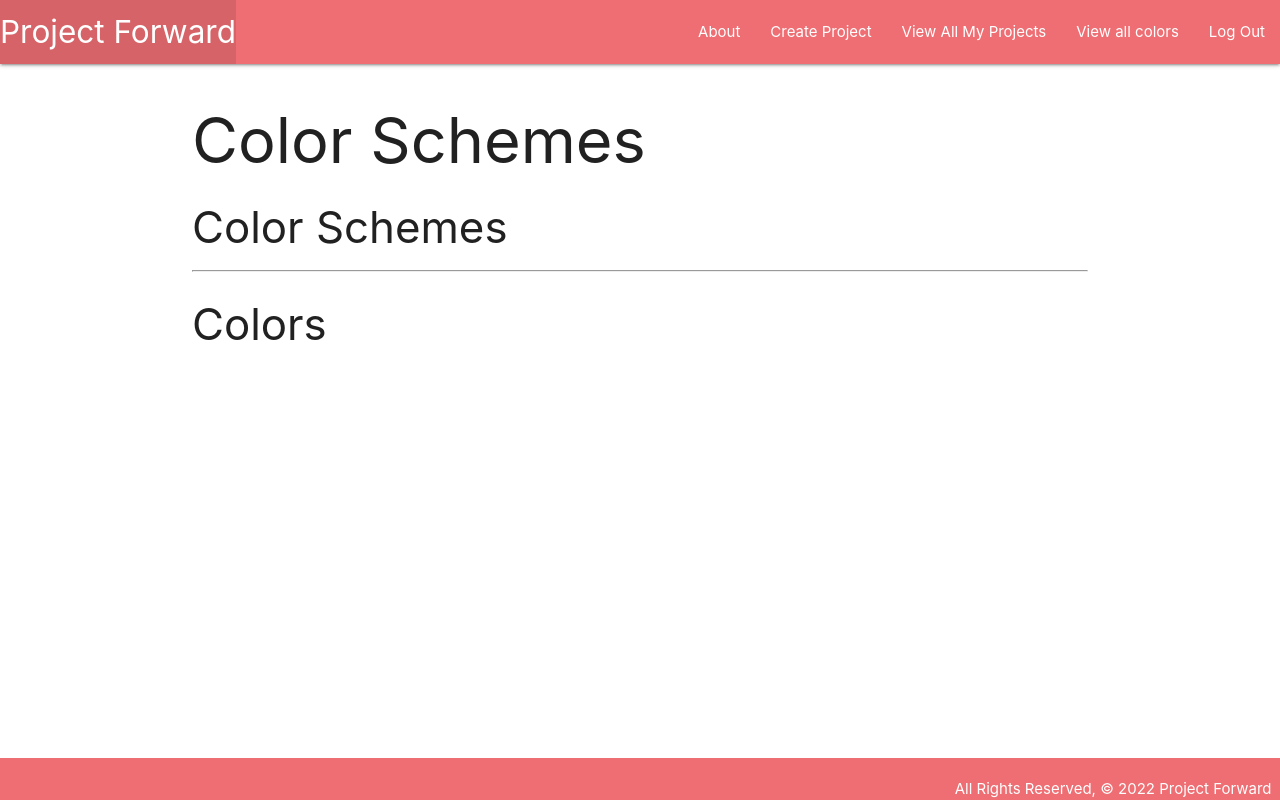
After one commit to laurakelly1/project-forward, a Django app: page /colors in a window 1280 px wide. The commit adds this page. Run offline with Django 4.2, Linux system fonts and the light colour scheme; the visitor is signed in with stand-in values (Sample User, id 1); data that the repository does not hold is empty.

Commit message:
Introduced color and color scheme index/details

```diff
--- a/main_app/models.py
+++ b/main_app/models.py
@@ -7,12 +7,16 @@ class Color(models.Model):
     name = models.CharField(max_length=100)
     hex = models.CharField(max_length=7, default='#000000')
 
+    user = models.ForeignKey(User, on_delete=models.CASCADE)
+
     def __str__(self):
         return self.name
 
 class ColorScheme(models.Model):
     name = models.CharField(max_length=100)
     color = models.ManyToManyField(Color, blank=True)
+
+    user = models.ForeignKey(User, on_delete=models.CASCADE)
 
     def __str__(self):
         return self.name
--- a/main_app/templates/base.html
+++ b/main_app/templates/base.html
@@ -27,6 +27,7 @@
                     {% if user.is_authenticated %}
                     <li><a href="{% url 'projects_create' %}">Create Project</a></li>
                     <li><a href="{% url 'index' %}">View All My Projects</a></li>
+                    <li><a href="{% url 'color_index' %}">View all colors</a></li>
                     <li><a href="{% url 'logout' %}">Log Out</a></li>
                     {% else %}
                     <li><a href="{% url 'signup' %}">Sign Up</a></li>
--- /dev/null
+++ b/main_app/templates/colors/colors_index.html
@@ -0,0 +1,26 @@
+{% extends 'base.html' %} {% block content %}
+
+<h1>Color Schemes</h1>
+
+<h3>Color Schemes</h3>
+{% for scheme in schemes %}
+<div class="card">
+    <a href="{% url 'color_scheme_detail' scheme.id %}">
+        <div class="card-content">
+            <span class="card-title">{{ scheme.name }}</span>
+        </div>
+    </a>
+</div>
+{% endfor %}
+<hr/>
+<h3>Colors</h3>
+{% for color in colors %}
+<div class="card">
+    <a href="{% url 'color_detail' color.id %}">
+        <div class="card-content">
+            <span class="card-title">{{ color.name }}</span>
+        </div>
+    </a>
+</div>
+{% endfor %}
+{% endblock %}
--- a/main_app/urls.py
+++ b/main_app/urls.py
@@ -10,6 +10,11 @@ urlpatterns = [
     path('projects/create/', views.ProjectCreate.as_view(), name='projects_create'),
     path('projects/<int:pk>/update/', views.ProjectUpdate.as_view(), name='projects_update'),
     path('projects/<int:pk>/delete', views.ProjectDelete.as_view(), name='projects_delete'),
+    #colors
+    path('colors/scheme/<int:scheme_id>/', views.color_scheme_detail, name='color_scheme_detail'),
+    path('colors', views.colors_index, name='color_index'),
+    path('colors/<int:color_id>/', views.color_detail, name='color_detail'),
     #users
     path('accounts/signup/', views.signup, name='signup'),
+
 ]
--- a/main_app/views.py
+++ b/main_app/views.py
@@ -23,6 +23,23 @@ def projects_index(request):
 def projects_detail(request, project_id):
     project = Project.objects.get(id=project_id)
     return render(request, 'projects/detail.html', {"project": project})
+
+@login_required
+def colors_index(request):
+    colors = Color.objects.filter(user=request.user)
+    schemes = ColorScheme.objects.filter(user=request.user)
+    context = {"colors": colors, "schemes": schemes}
+    return render(request, 'colors/colors_index.html', context )
+
+@login_required
+def color_detail(request, color_id):
+    color = Color.objects.get(id=color_id)
+    return render(request, 'colors/color_detail.html', {"color": color})
+
+@login_required
+def color_scheme_detail(request, scheme_id):
+    scheme = ColorScheme.objects.get(id=scheme_id)
+    return render(request, 'colors/color_scheme_detail.html', {"scheme": scheme})
 
 def signup(request):
     error_message = ''
```
Also changed, not shown: main_app/templates/colors/color_detail.html (added, +14 -0 lines), main_app/templates/colors/color_scheme_detail.html (added, +13 -0 lines), main_app/migrations/0008_color_user.py (added), main_app/migrations/0009_colorscheme_user.py (added).
